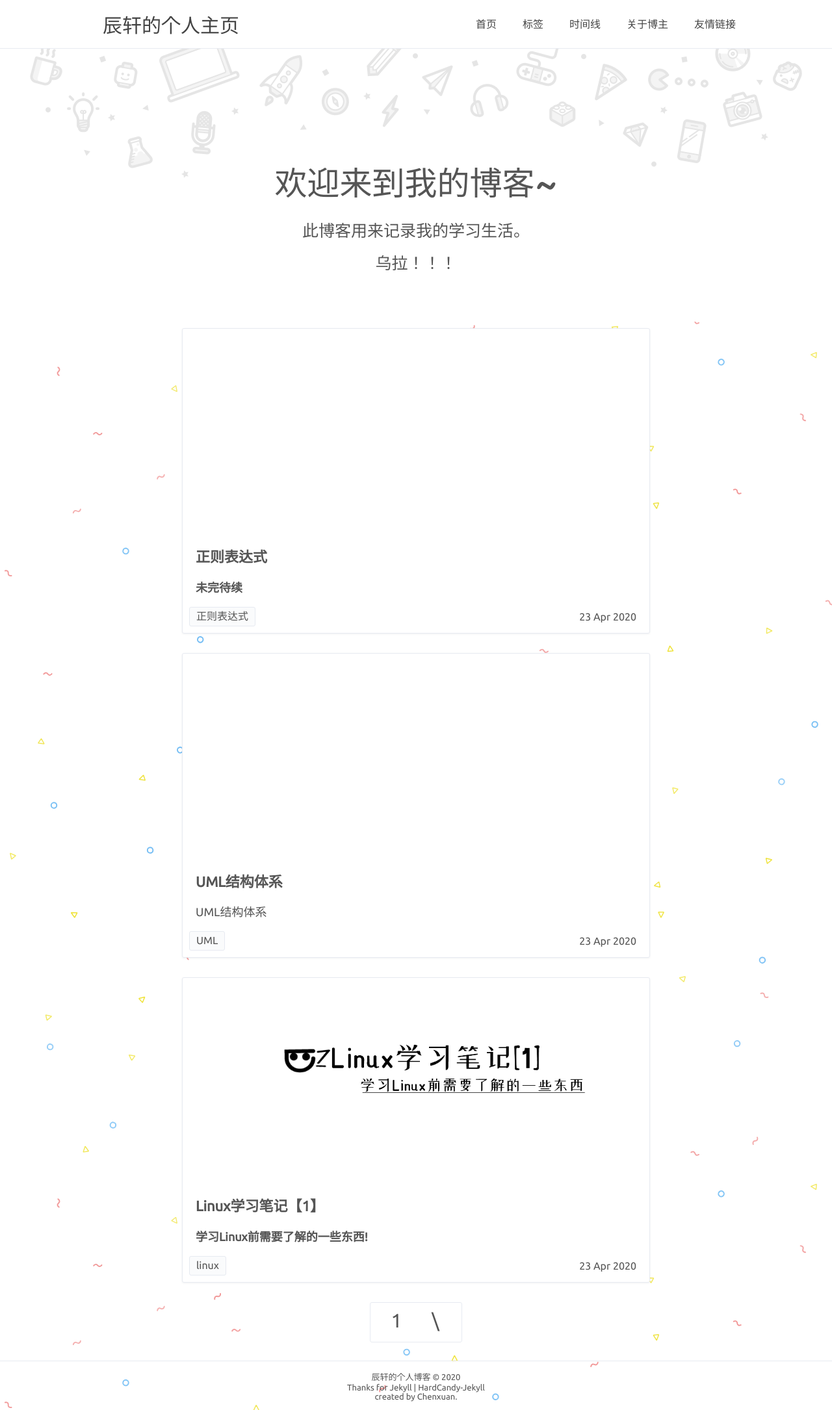
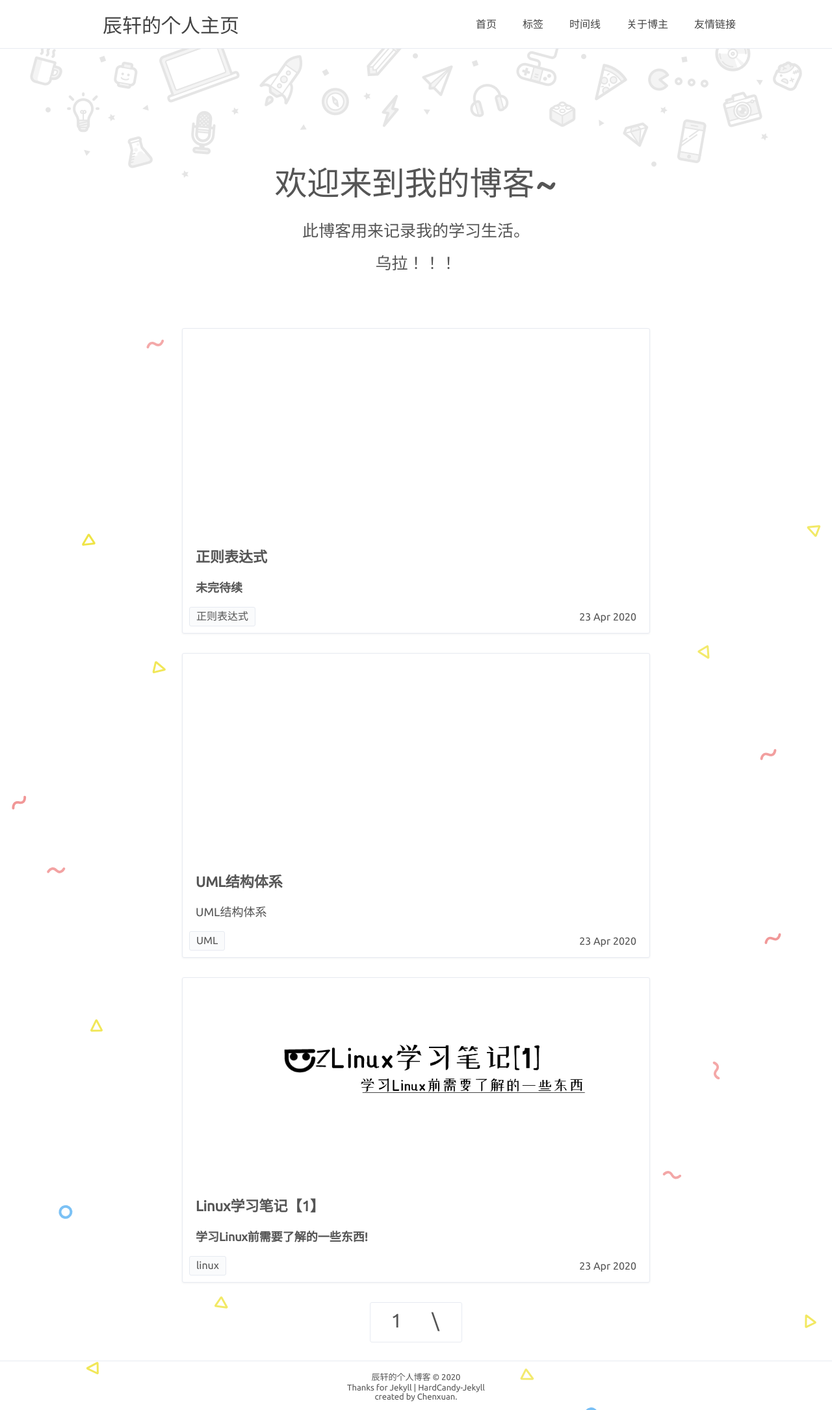
Before and after one commit to xinhuoshixincha/xinhuoshixincha.github.io, a Jekyll site: the page built from index.html, in a window 1280 px wide. Shown: the whole page at 65% size. Built offline with Jekyll 4.4.1, drawn with Linux system fonts in a browser that asks for light colours; comment, search, counter and statistics services are not loaded.

Commit message:
Update style.css

```diff
--- a/assets/css/style.css
+++ b/assets/css/style.css
@@ -6,10 +6,6 @@ html{
     background-image: url(/assets/bak.svg);
     /*background-size: 100%;*/
     background-position: center;
-    background-attachment: fixed;
-    margin: 0;
-    background-repeat: no-repeat;
-    background-size: cover;
     /*background-color: white;*/
     font-family: Ubuntu;
 }
```
